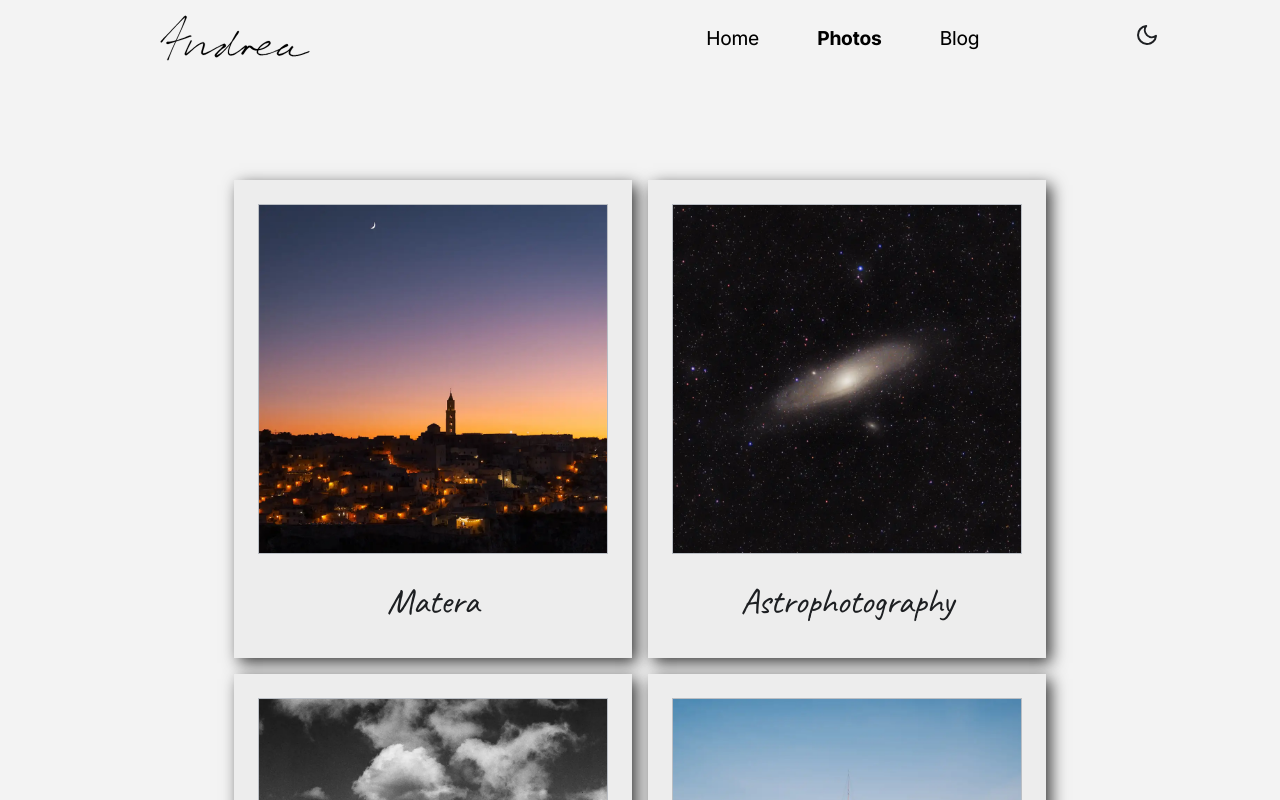
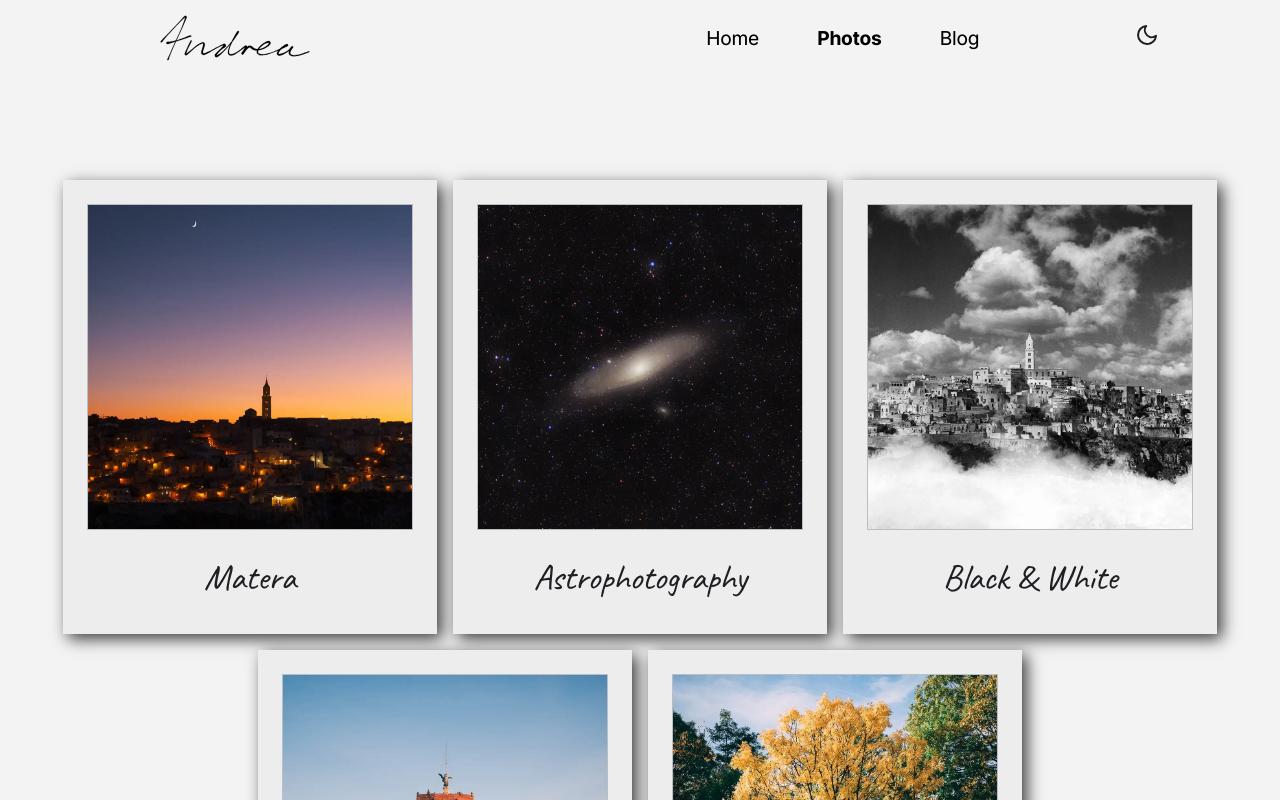
Before and after one commit to andreaiaia/blog, a Next.js app: page /photos in a window 1280 px wide. Shown: the top 800 px of the page. Built offline with nearby package versions, Linux system fonts and the light colour scheme.

Commit message:
Fix polaroid component style

```diff
--- a/components/Thumbnails/Polaroid.jsx
+++ b/components/Thumbnails/Polaroid.jsx
@@ -4,9 +4,9 @@ import Link from 'next/link';
 
 import styles from './Polaroid.module.scss';
 
-const Polaroid = ({ src, alt, to, title }) => {
+const Polaroid = ({ src, alt, to, title, cname }) => {
   return (
-    <figure className={styles.container}>
+    <figure className={`${styles.container} ${cname || ''}`}>
       <Link href={to}>
         <Image
           className={styles.img}
--- a/components/Thumbnails/Polaroid.module.scss
+++ b/components/Thumbnails/Polaroid.module.scss
@@ -7,6 +7,8 @@
   padding-bottom: 2rem;
   // border: 1px solid $tone;
   background-color: #ededed;
+  max-width: calc(350px + 1.5rem);
+  max-height: calc(350px + 1.5rem + 2rem + 1.5rem + 2.25rem);
   // Polaroid shadow
   $cardShadow: 5px 5px 15px 0px rgba(0, 0, 0, 0.75);
   box-shadow: $cardShadow;
```
